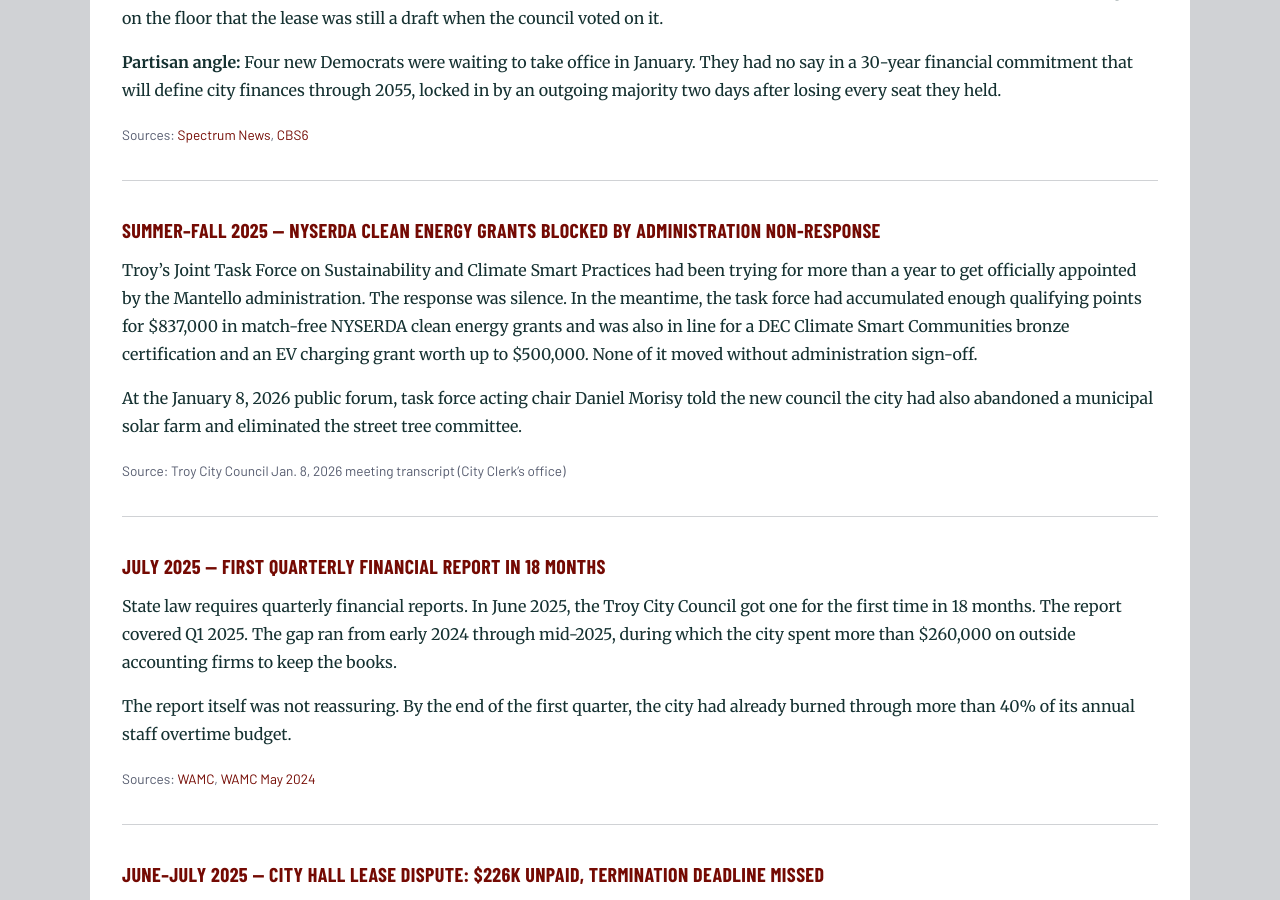
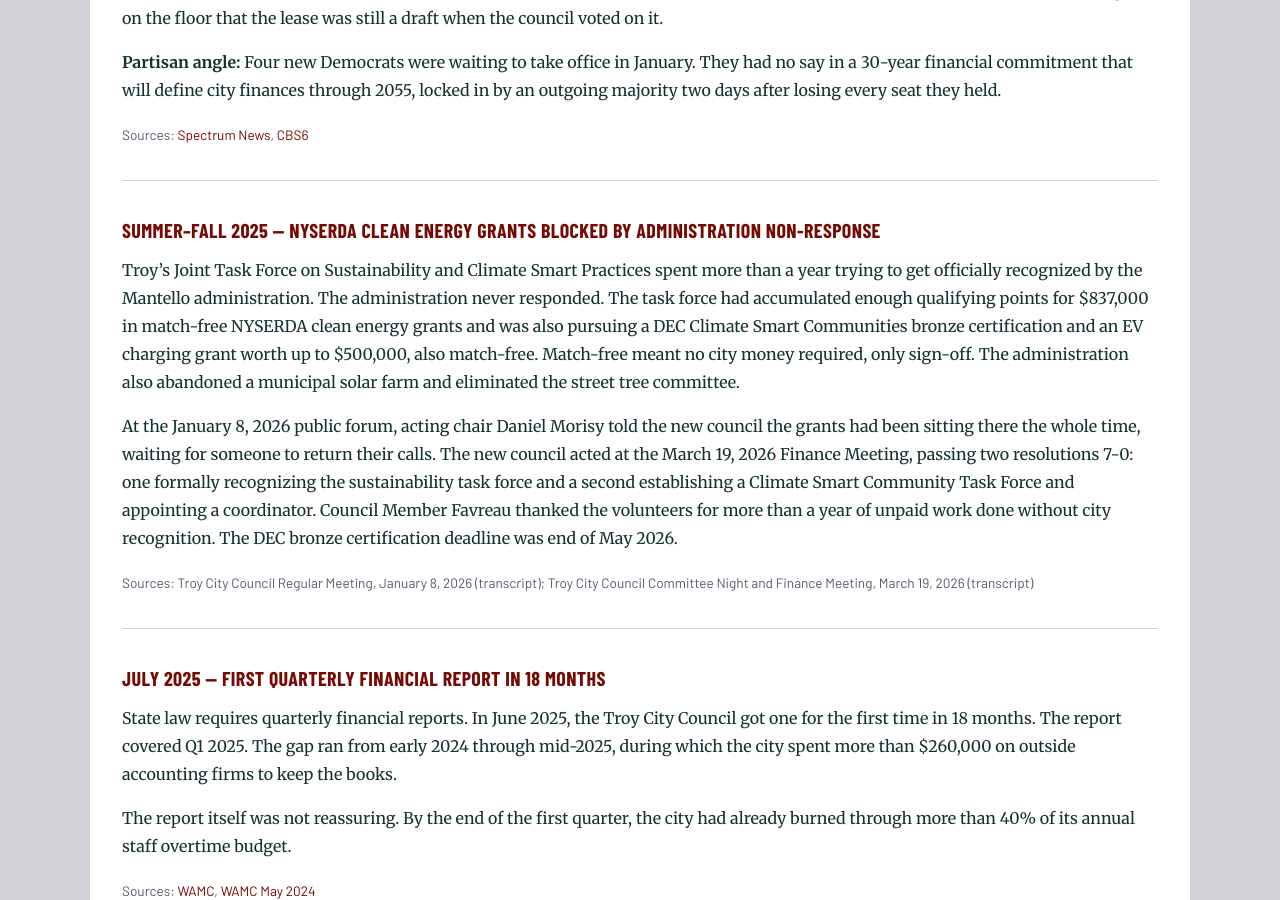
Before and after one commit to MdevitSEC/the-mantello-record, a Jekyll site: the page built from the-record.md, in a window 1280 px wide and 900 px high, scrolled down 5469 px. Built offline with Jekyll 4.4.1, drawn with Linux system fonts in a browser that asks for light colours; some web fonts are replaced.

Commit message:
Update the-record NYSERDA entry with expanded detail and March 19 outcome
Adds match-free context, March 19 council action (Res. 36/37, 7-0), Favreau acknowledgment, DEC deadline, and updated sources.

Co-Authored-By: Claude Sonnet 4.6 <noreply@anthropic.com>

```diff
--- a/the-record.md
+++ b/the-record.md
@@ -133,11 +133,11 @@ Four to three, straight down party lines. The Republican-majority council approv
 
 ### [Summer–Fall 2025 — NYSERDA Clean Energy Grants Blocked by Administration Non-Response](/2025/09/01/nyserda-grants-blocked-non-response/)
 
-Troy's Joint Task Force on Sustainability and Climate Smart Practices had been trying for more than a year to get officially appointed by the Mantello administration. The response was silence. In the meantime, the task force had accumulated enough qualifying points for $837,000 in match-free NYSERDA clean energy grants and was also in line for a DEC Climate Smart Communities bronze certification and an EV charging grant worth up to $500,000. None of it moved without administration sign-off.
+Troy's Joint Task Force on Sustainability and Climate Smart Practices spent more than a year trying to get officially recognized by the Mantello administration. The administration never responded. The task force had accumulated enough qualifying points for $837,000 in match-free NYSERDA clean energy grants and was also pursuing a DEC Climate Smart Communities bronze certification and an EV charging grant worth up to $500,000, also match-free. Match-free meant no city money required, only sign-off. The administration also abandoned a municipal solar farm and eliminated the street tree committee.
 
-At the January 8, 2026 public forum, task force acting chair Daniel Morisy told the new council the city had also abandoned a municipal solar farm and eliminated the street tree committee.
+At the January 8, 2026 public forum, acting chair Daniel Morisy told the new council the grants had been sitting there the whole time, waiting for someone to return their calls. The new council acted at the March 19, 2026 Finance Meeting, passing two resolutions 7-0: one formally recognizing the sustainability task force and a second establishing a Climate Smart Community Task Force and appointing a coordinator. Council Member Favreau thanked the volunteers for more than a year of unpaid work done without city recognition. The DEC bronze certification deadline was end of May 2026.
 
-*Source: Troy City Council Jan. 8, 2026 meeting transcript (City Clerk's office)*
+*Sources: Troy City Council Regular Meeting, January 8, 2026 (transcript); Troy City Council Committee Night and Finance Meeting, March 19, 2026 (transcript)*
 
 ---
 
```
